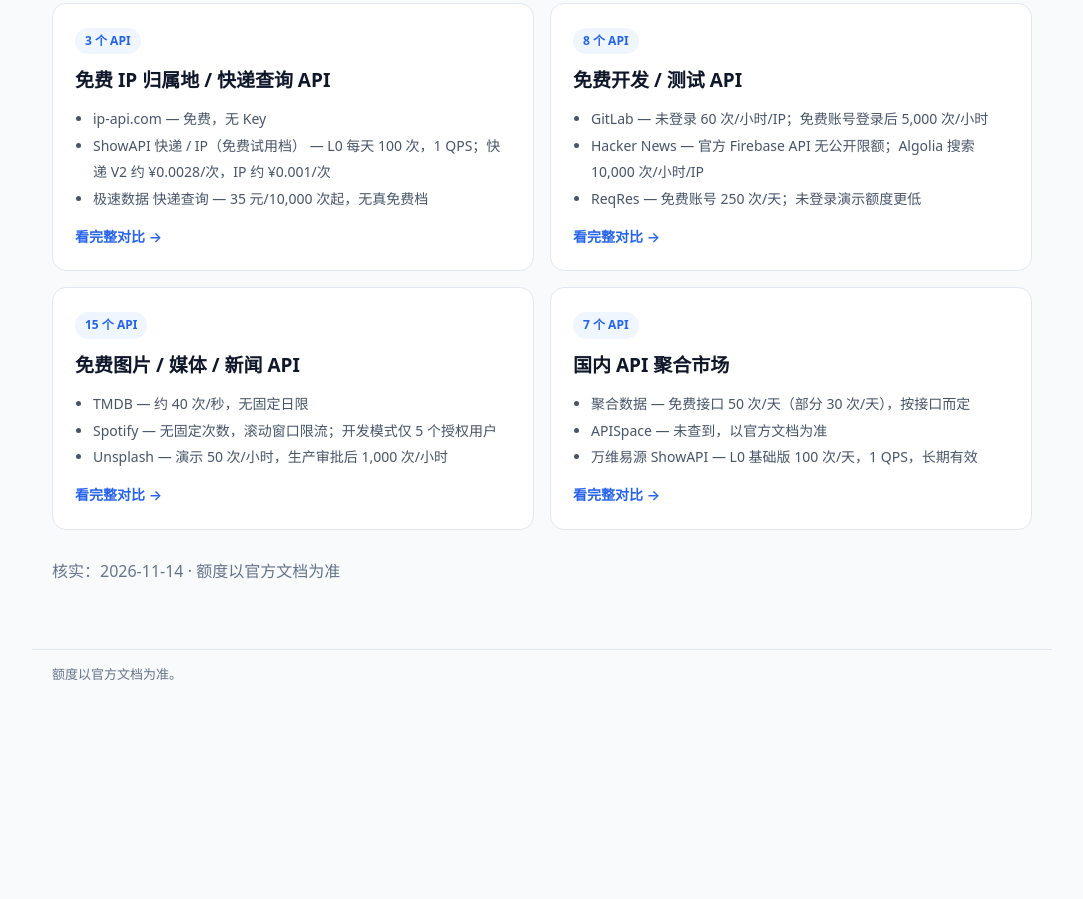
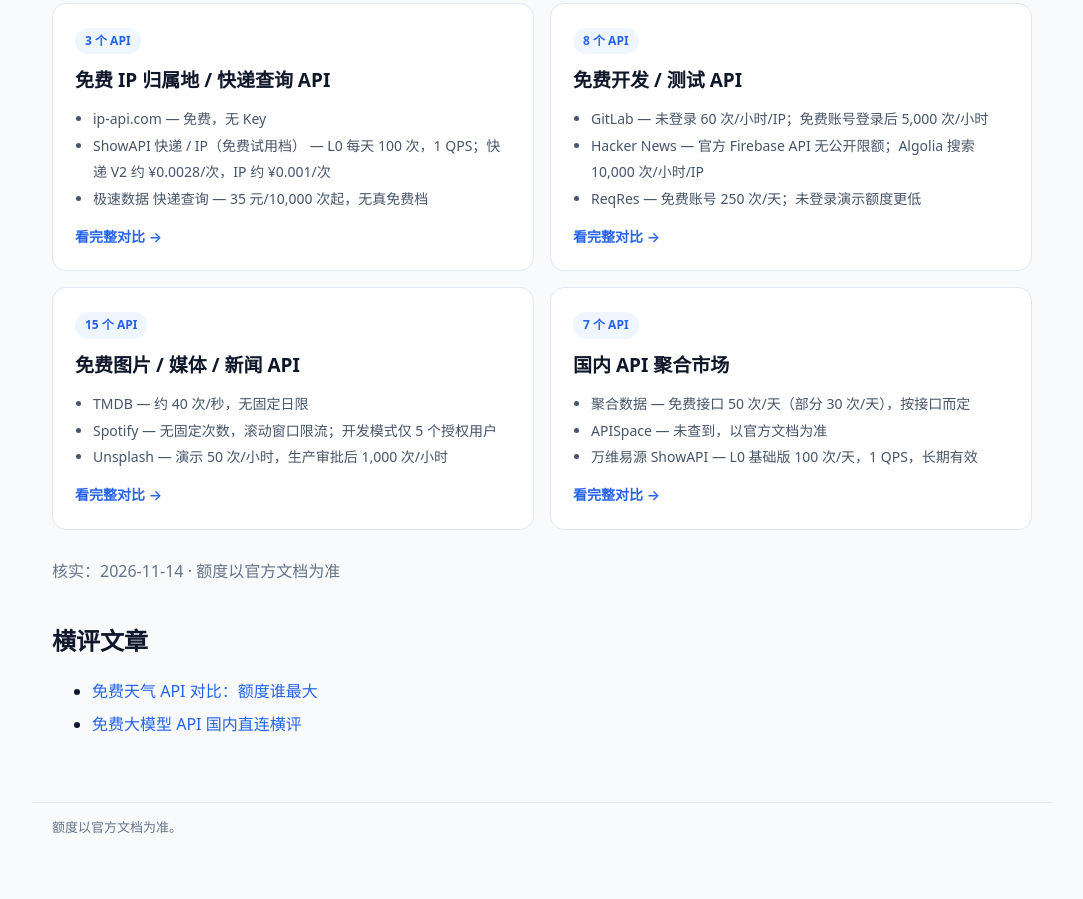
Before and after one commit to kofwj/free-api-directory, an Astro site: page / in a window 1280 px wide. Shown: the part 802-1701 px from the top of the page, without its empty margins (98-1181 px from the left). Before the commit the page ends 1548 px from the top, so only its background shows below. Built offline with nearby package versions, Linux system fonts and the light colour scheme; Astro itself is replaced by a stand-in of ours.

Commit message:
Expand to 79 APIs + detail pages + 2 guides

```diff
--- a/src/pages/index.astro
+++ b/src/pages/index.astro
@@ -21,4 +21,9 @@ const total = data.categories.reduce((n, c) => n + c.items.length, 0);
 ))}
 </div>
 <p class="section-note">核实：{data.updated} · 额度以官方文档为准</p>
+<h2>横评文章</h2>
+<ul class="tight">
+<li><a href="/guides/weather/">免费天气 API 对比：额度谁最大</a></li>
+<li><a href="/guides/llm/">免费大模型 API 国内直连横评</a></li>
+</ul>
 </Layout>
```
